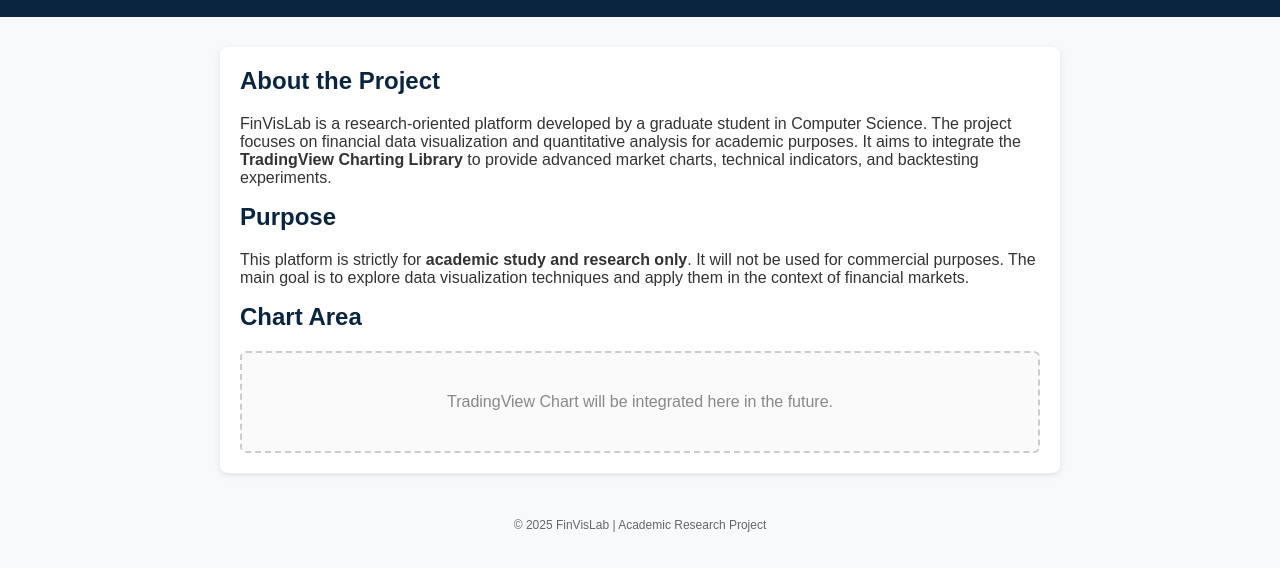
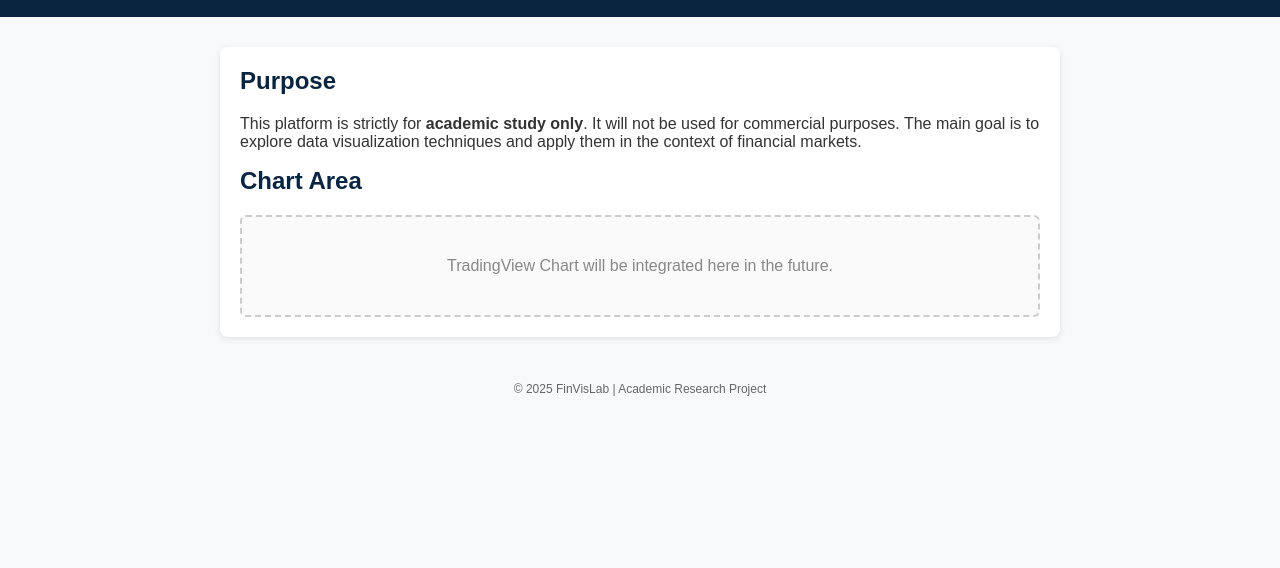
Before and after one commit to Newbiesama/FinVisLab, a plain HTML site: page index.html in a window 1280 px wide. Shown: the part 76-644 px from the top of the page. Drawn offline with Linux system fonts and the light colour scheme.

Commit message:
Update index.html

```diff
--- a/index.html
+++ b/index.html
@@ -63,17 +63,10 @@
   </header>
 
   <main>
-    <h2>About the Project</h2>
-    <p>
-      FinVisLab is a research-oriented platform developed by a graduate student in Computer Science.
-      The project focuses on financial data visualization and quantitative analysis for academic purposes.
-      It aims to integrate the <strong>TradingView Charting Library</strong> to provide advanced market charts,
-      technical indicators, and backtesting experiments.
-    </p>
 
     <h2>Purpose</h2>
     <p>
-      This platform is strictly for <strong>academic study and research only</strong>.
+      This platform is strictly for <strong>academic study only</strong>.
       It will not be used for commercial purposes.
       The main goal is to explore data visualization techniques and apply them in the context of financial markets.
     </p>
```
